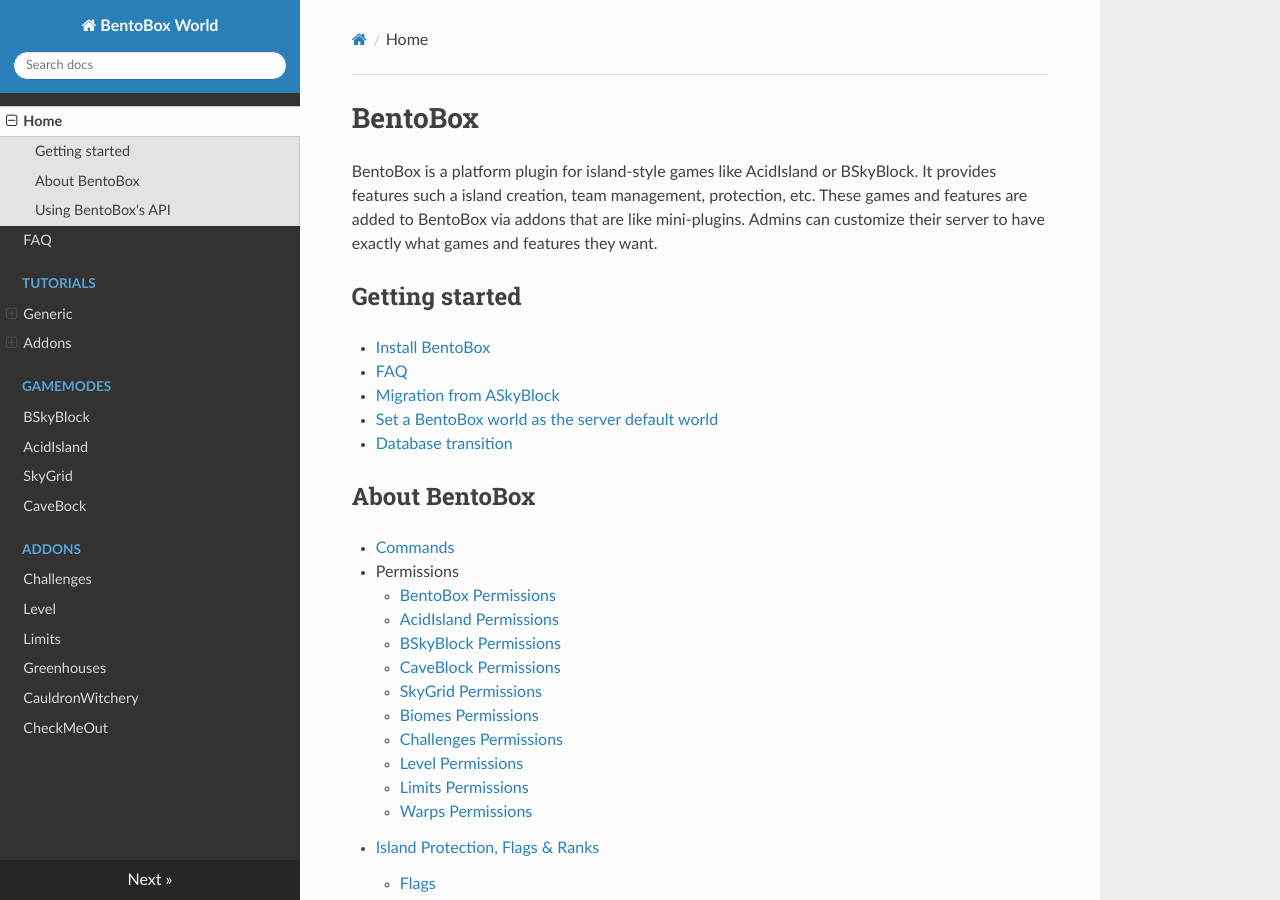
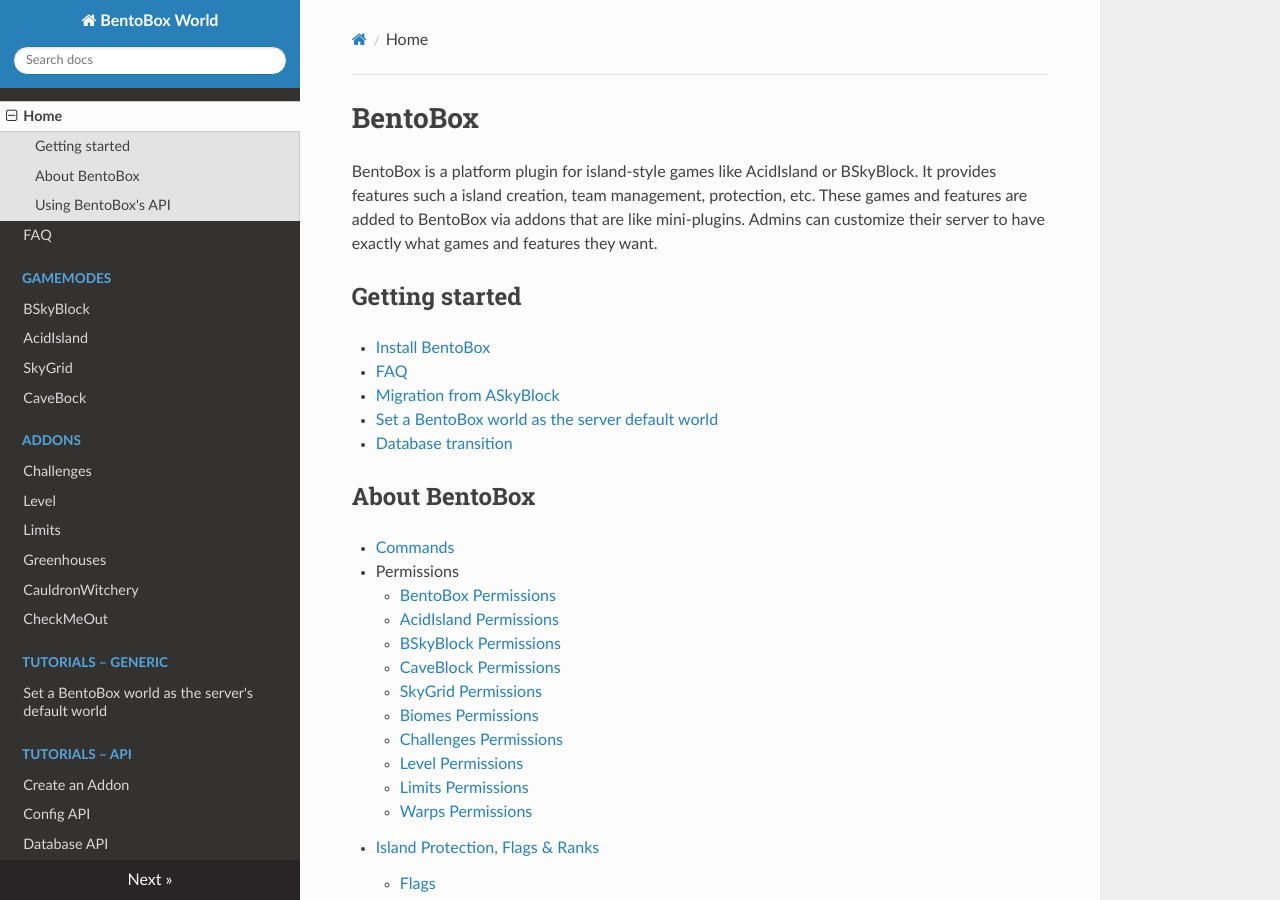
Before and after one commit to BentoBoxWorld/docs, an MkDocs documentation site: the page built from docs/index.md, in a window 1280 px wide and 900 px high. Built offline with MkDocs 1.6.1, drawn with Linux system fonts in a browser that asks for light colours; nearby versions of some CDN libraries; some of the changed lines change nothing that is shown.

Commit message:
Improved layout of the nav bar

```diff
--- a/mkdocs.yml
+++ b/mkdocs.yml
@@ -2,13 +2,6 @@
 nav:
     - Home: index.md
     - FAQ: BentoBox/wiki/FAQ.md
-    - Tutorials:
-        - Generic:
-            - "Set a BentoBox world as the server's default world": BentoBox/wiki/Set-a-BentoBox-world-as-the-server-default-world.md
-        - Addons:
-            - "Create an Addon": Tutorials/api/addons/Create-an-addon.md
-            - "Config API": BentoBox/wiki/Config-API.md
-            - "Database API": BentoBox/wiki/Database-API.md
     - Gamemodes:
         - BSkyBlock: BSkyBlock/wiki/index.md
         - AcidIsland: AcidIsland/wiki/index.md
@@ -21,6 +14,12 @@
         - Greenhouses: Greenhouses/wiki/index.md
         - CauldronWitchery: CauldronWitchery/wiki/index.md
         - CheckMeOut: CheckMeOut/index.md
+    - "Tutorials – Generic":
+        - "Set a BentoBox world as the server's default world": BentoBox/wiki/Set-a-BentoBox-world-as-the-server-default-world.md
+    - "Tutorials – API":
+        - "Create an Addon": Tutorials/api/addons/Create-an-addon.md
+        - "Config API": BentoBox/wiki/Config-API.md
+        - "Database API": BentoBox/wiki/Database-API.md
 theme:
   name: readthedocs
 markdown_extensions:
```
